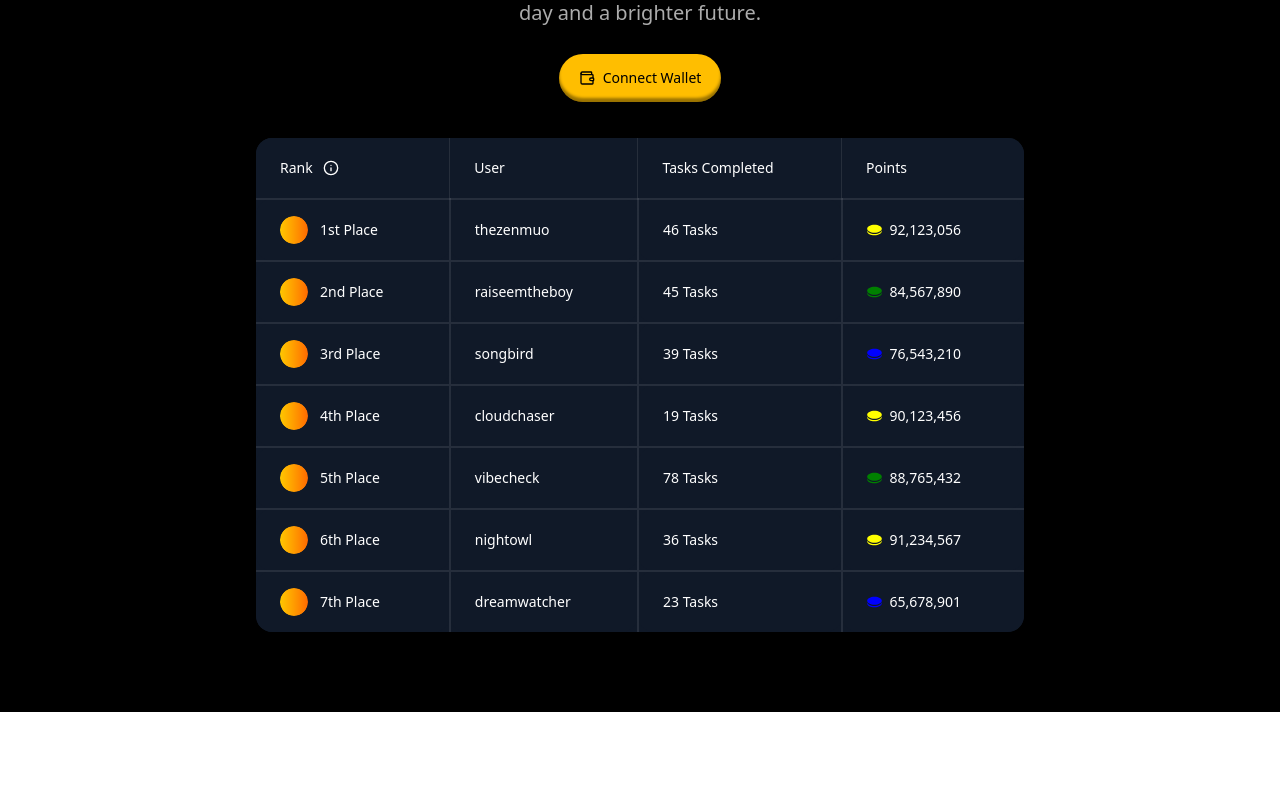
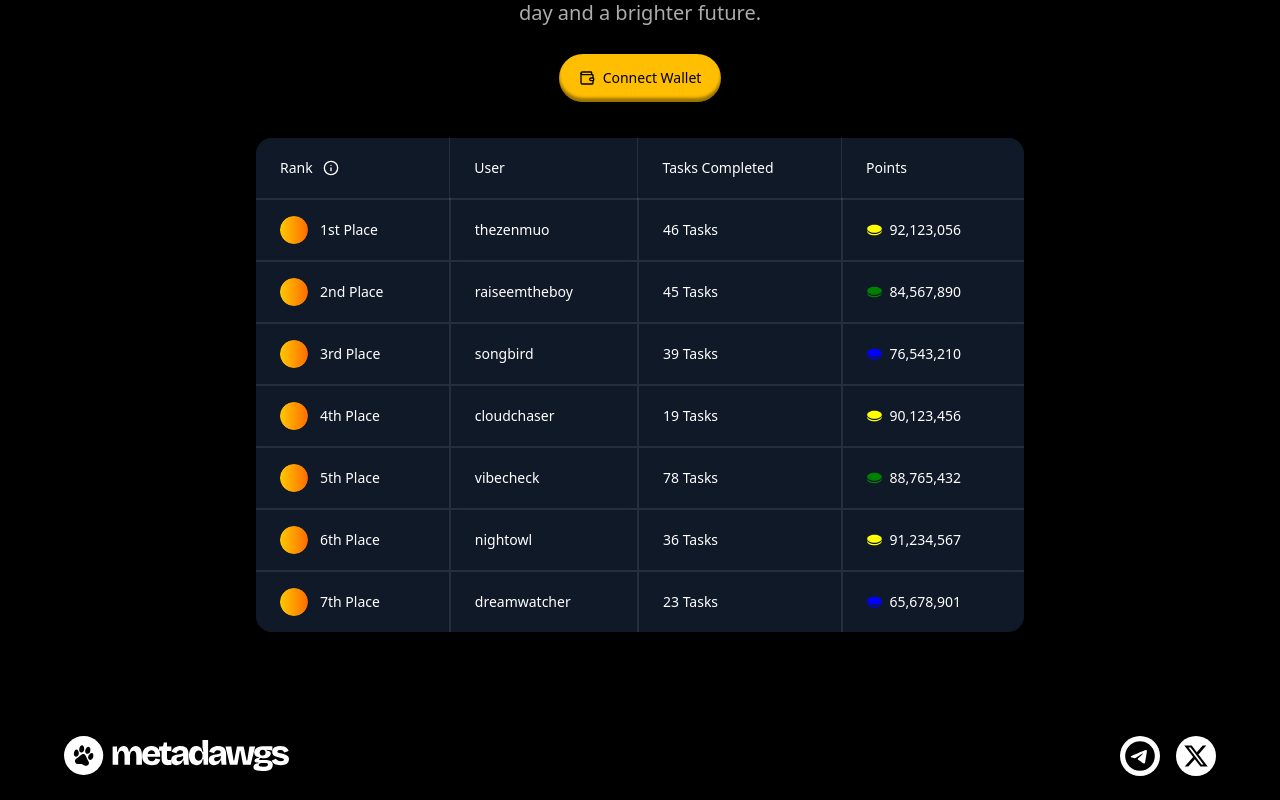
Before and after one commit to kawojue/metadawgs-client, a Next.js app: page / in a window 1280 px wide. Shown: the part 2047-2847 px from the top of the page. Before the commit the page ends 2759 px from the top, so only its background shows below. Built offline with nearby package versions, Linux system fonts and the light colour scheme.

Commit message:
+ Footer

```diff
--- a/components/custom/Footer.tsx
+++ b/components/custom/Footer.tsx
@@ -1,5 +1,51 @@
+import Image from "next/image";
+
 function Footer() {
-  return <div></div>;
+  return (
+    <div className="bg-black text-white flex justify-between flex-wrap gap-x-6 gap-y-2 p-4 md:px-[5%] md:py-6 px-6">
+      <div className="logo">
+        <Image src="/images/logo.svg" alt="MetaDawgs" width={225} height={40} />
+      </div>
+
+      <div className="social-links flex items-center gap-4">
+        <a
+          href=""
+          className="w-10 h-10 rounded-full bg-white grid place-content-center place-items-center"
+        >
+          <svg
+            width="30"
+            height="30"
+            viewBox="0 0 34 34"
+            fill="none"
+            xmlns="http://www.w3.org/2000/svg"
+          >
+            <path
+              d="M33.8009 17.0003C33.8009 26.2792 26.2787 33.8014 16.9998 33.8014C7.72082 33.8014 0.19873 26.2792 0.19873 17.0003C0.19873 7.72131 7.72082 0.199219 16.9998 0.199219C26.2787 0.199219 33.8009 7.72131 33.8009 17.0003ZM17.602 12.6025C15.9677 13.2822 12.7018 14.6891 7.8039 16.823C7.00856 17.1392 6.59194 17.4487 6.55401 17.7511C6.48991 18.2626 7.1302 18.4638 8.00212 18.738C8.12072 18.7753 8.24362 18.814 8.3696 18.855C9.22743 19.1337 10.3814 19.46 10.9813 19.4729C11.5254 19.4847 12.1328 19.2604 12.8033 18.7999C17.3795 15.7108 19.7417 14.1495 19.8901 14.1159C19.9948 14.092 20.1398 14.0623 20.2379 14.1495C20.3362 14.2369 20.3264 14.4022 20.3162 14.4465C20.2527 14.717 17.7392 17.0537 16.4387 18.2629C16.0507 18.6234 15.6727 18.9917 15.2916 19.359C14.4948 20.1271 13.8972 20.7033 15.3247 21.6441C16.772 22.5979 18.2301 23.5497 19.6416 24.5559C20.3377 25.0522 20.9632 25.4981 21.7357 25.427C22.1848 25.3857 22.6485 24.9635 22.8839 23.7044C23.4405 20.729 24.5346 14.282 24.7874 11.6253C24.8096 11.3926 24.7817 11.0947 24.7594 10.964C24.737 10.8332 24.6902 10.6469 24.5203 10.5089C24.3189 10.3456 24.0082 10.3112 23.8693 10.3136C23.2372 10.3248 22.2678 10.6619 17.602 12.6025Z"
+              fill="black"
+            />
+          </svg>
+        </a>
+
+        <a
+          href=""
+          className="w-10 h-10 rounded-full bg-white grid place-content-center place-items-center"
+        >
+          <svg
+            width="24"
+            height="24"
+            viewBox="0 0 34 32"
+            fill="none"
+            xmlns="http://www.w3.org/2000/svg"
+          >
+            <path
+              d="M26.5554 0.983887L18.1604 10.5802L10.9019 0.983887H0.38916L12.9502 17.409L1.04524 31.0158H6.14297L15.3312 20.517L23.3613 31.0158H33.6137L20.5197 13.7052L31.6501 0.983887H26.5554ZM24.7674 27.9664L6.33855 3.87312H9.36794L27.5903 27.9664H24.7674Z"
+              fill="black"
+            />
+          </svg>
+        </a>
+      </div>
+    </div>
+  );
 }
 
 export default Footer;
```
Also changed, not shown: public/images/logo.svg (added), public/images/paw.svg (added).
